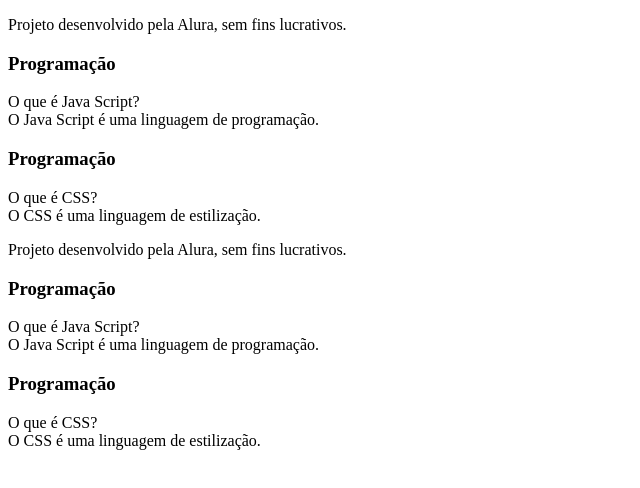
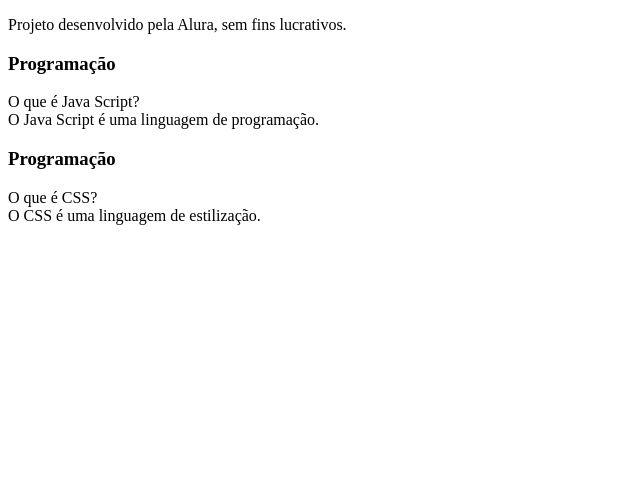
Before and after one commit to Arggnes/4-bimestre, a plain HTML site: page index.html in a window 1280 px wide. Shown: the whole page, without its empty margins (0-640 px from the left). Drawn offline with Linux system fonts and the light colour scheme.

Commit message:
Update index.html

```diff
--- a/index.html
+++ b/index.html
@@ -56,62 +56,4 @@ O Java Script é uma linguagem de programação.
                          </div>
                         </div>
 
-         </article><!DOCTYPE html>
-<html lang="en">
-<head>
-    <meta charset="UTF-8">
-    <meta name="viewport" content="width=device-width, initial-scale=1.0">
-    <title>Document</title>
-</head>
-<body>
-
-</body>
-</html>
-
-<html lang="pt-br">
-<head>
-  <meta charset="UTF-8">
-    <meta name="viewport" content="width=device-width, initial-scale=1.0">
-    <title>Flashcard</title>
-
-  <main>
-
-    </main>
-    <footer>
-        <p>Projeto desenvolvido pela Alura, sem fins lucrativos.</p>
-    </footer>
-
-  <main>
-    <section id= “container”>
-
-</section>
-
-    <article class="cartao">
-                <div class="cartao__conteudo">
-
-                </div>
-            </article>
-
-    <h3> Programação </h3>
-
-    <div class="cartao_conteudo_pergunta">
-O que é Java Script?
-</div>
-
-    <div class="cartao_conteudo_resposta">
-O Java Script é uma linguagem de programação.
-</div>
-
-
-<article class="cartao">
-        <div class="cartao__conteudo">
-                <h3> Programação </h3>
-                      <div class="cartao_conteudo_pergunta">
-                            O que é CSS?
-                        </div>
-                       <div class="cartao_conteudo_resposta">
-                            O CSS é uma linguagem de estilização.
-                         </div>
-                        </div>
-
          </article>
```
